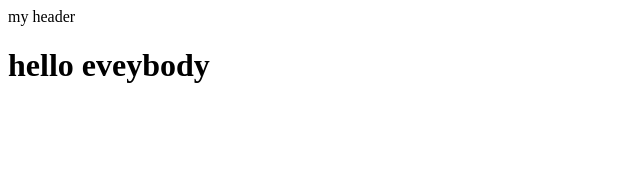
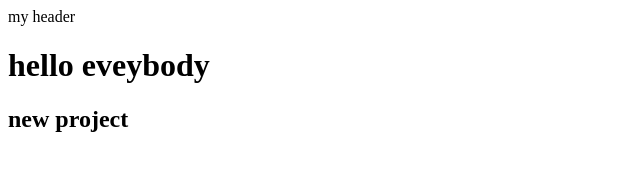
Before and after one commit to khanimojgan/git-project-three, a plain HTML site: page index.html in a window 1280 px wide. Shown: the whole page, without its empty margins (0-640 px from the left). Drawn offline with Linux system fonts and the light colour scheme.

Commit message:
h2 added

```diff
--- a/index.html
+++ b/index.html
@@ -10,5 +10,6 @@
         my header
     </header>
     <h1>hello eveybody</h1>
+    <h2>new project</h2>
 </body>
 </html>
```
